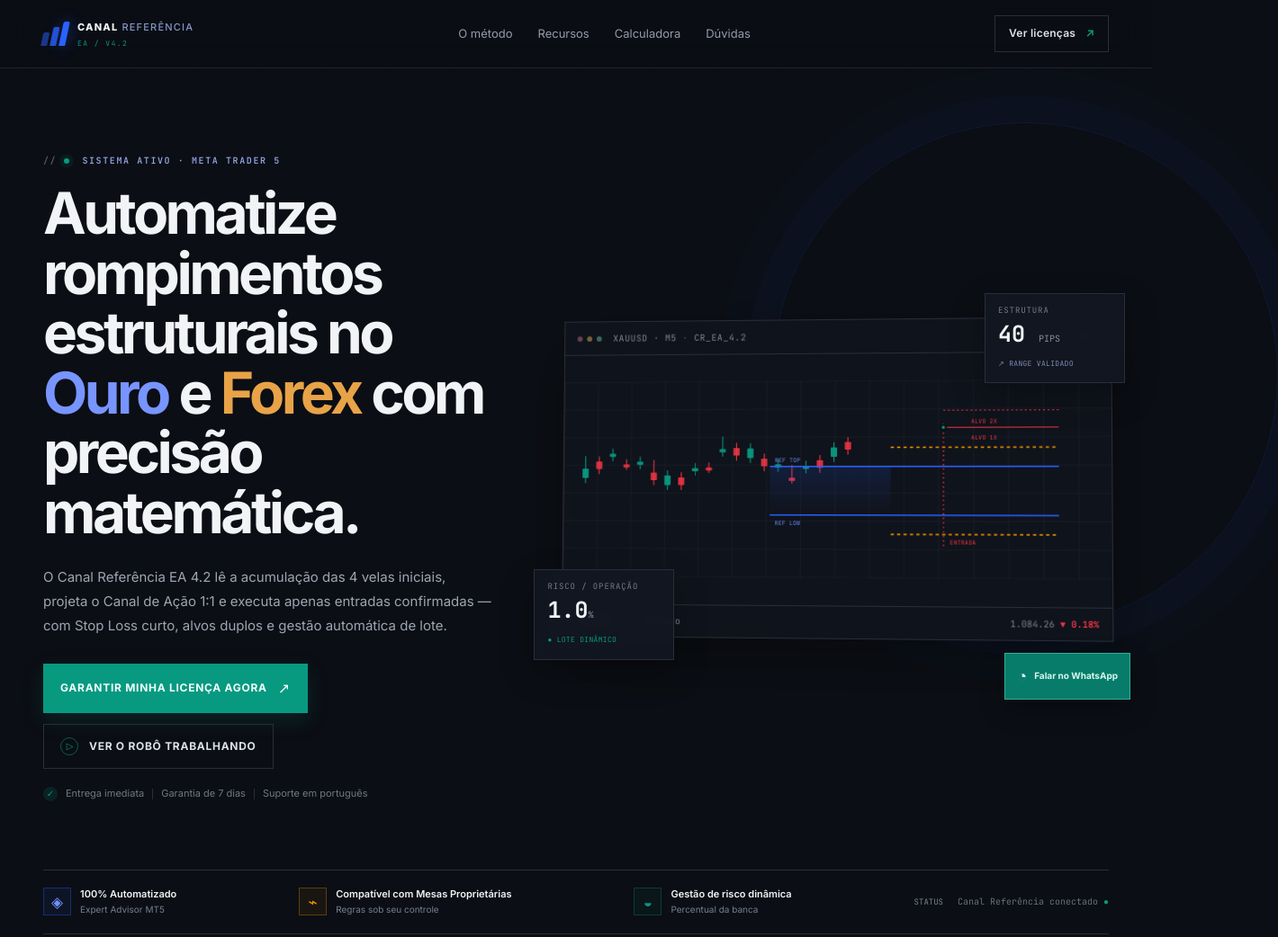
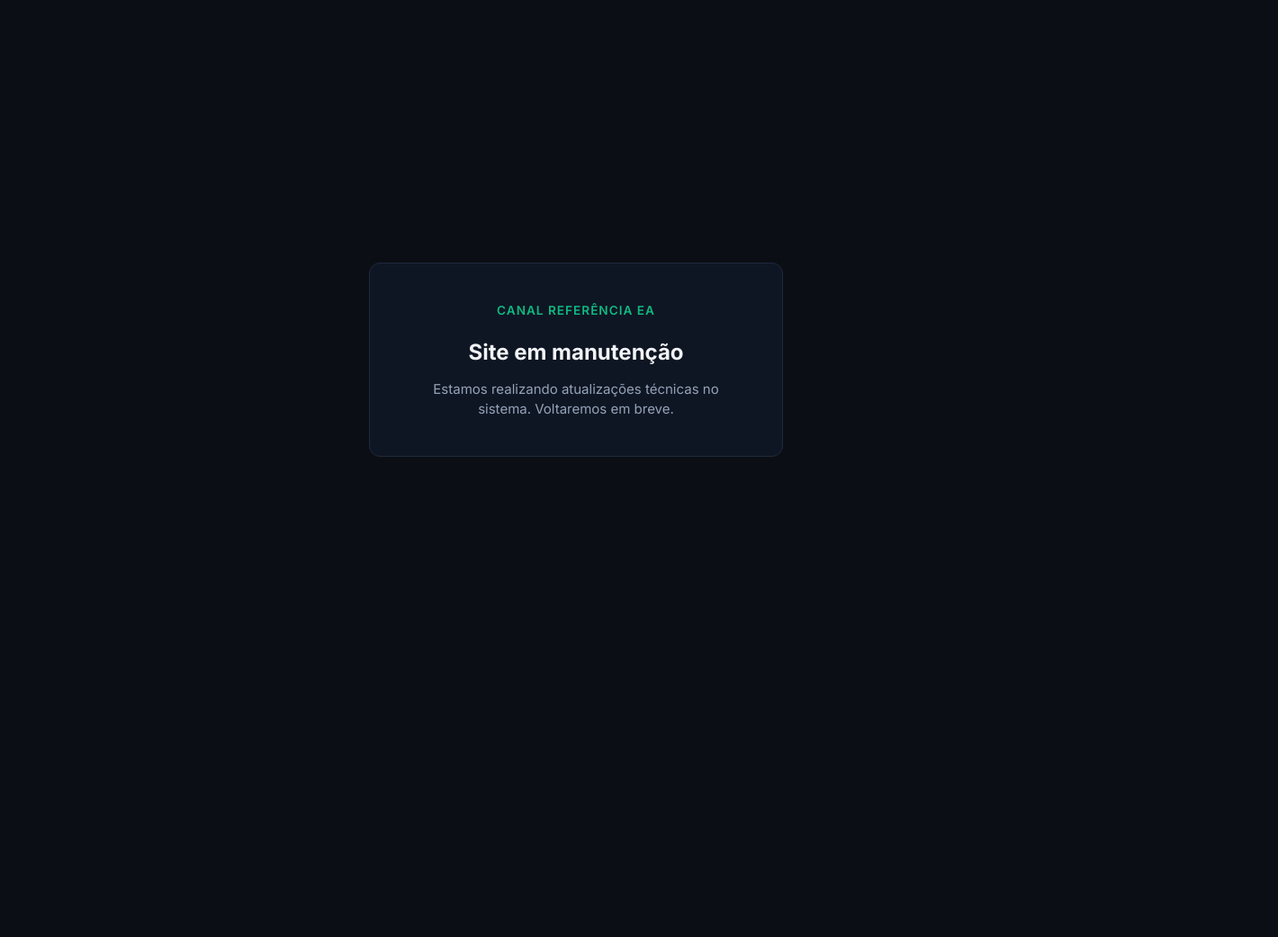
Before and after one commit to ecosigservicos-oss/site-robo, a website built with Vite: page index.html in a window 1280 px wide. Shown: the top 1042 px of the page at 90% size, 1420 px wide, since content can reach past the window. After the commit the page ends 800 px from the top, so only its background shows below. Built offline with nearby package versions, Linux system fonts and the light colour scheme.

Commit message:
Coloca site em manutencao

```diff
--- a/index.html
+++ b/index.html
@@ -1,15 +1,22 @@
-<!doctype html>
+<!DOCTYPE html>
 <html lang="pt-BR">
 <head>
   <meta charset="UTF-8" />
   <meta name="viewport" content="width=device-width, initial-scale=1.0" />
-    <meta name="theme-color" content="#0B0E14" />
-    <meta name="description" content="Canal Referência EA 4.2 — automatize rompimentos estruturais no Ouro e Forex com precisão matemática no MetaTrader 5." />
-    <title>Canal Referência EA 4.2 — Precisão Matemática no MT5</title>
+  <title>Canal Referência EA — Em Manutenção</title>
+  <style>
+    body { margin: 0; height: 100vh; display: flex; align-items: center; justify-content: center; background: #0a0e17; color: #f8fafc; font-family: system-ui, -apple-system, sans-serif; text-align: center; padding: 20px; }
+    .box { max-width: 460px; padding: 40px; border: 1px solid #1e293b; border-radius: 12px; background: #0f1623; }
+    h1 { font-size: 1.5rem; margin-bottom: 12px; }
+    p { color: #94a3b8; line-height: 1.5; margin: 0; }
+    span { color: #10b981; font-size: 0.85rem; font-weight: 600; letter-spacing: 1px; text-transform: uppercase; }
+  </style>
 </head>
 <body>
-    <a class="skip-link" href="#main-content">Pular para o conteúdo</a>
-    <div id="app"></div>
-    <script type="module" src="/src/main.js"></script>
+  <div class="box">
+    <span>Canal Referência EA</span>
+    <h1>Site em manutenção</h1>
+    <p>Estamos realizando atualizações técnicas no sistema. Voltaremos em breve.</p>
+  </div>
 </body>
 </html>
```
Lines whose indentation alone changed are shown as unchanged.
